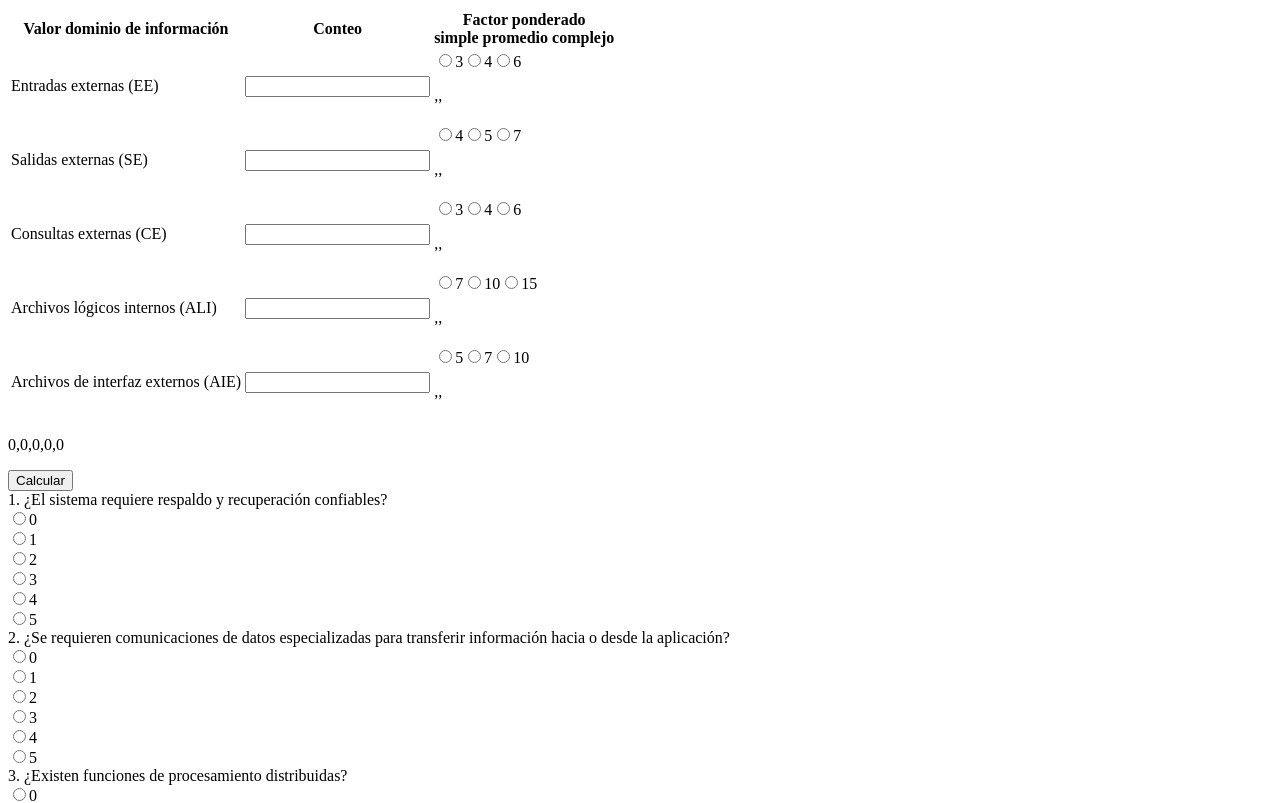
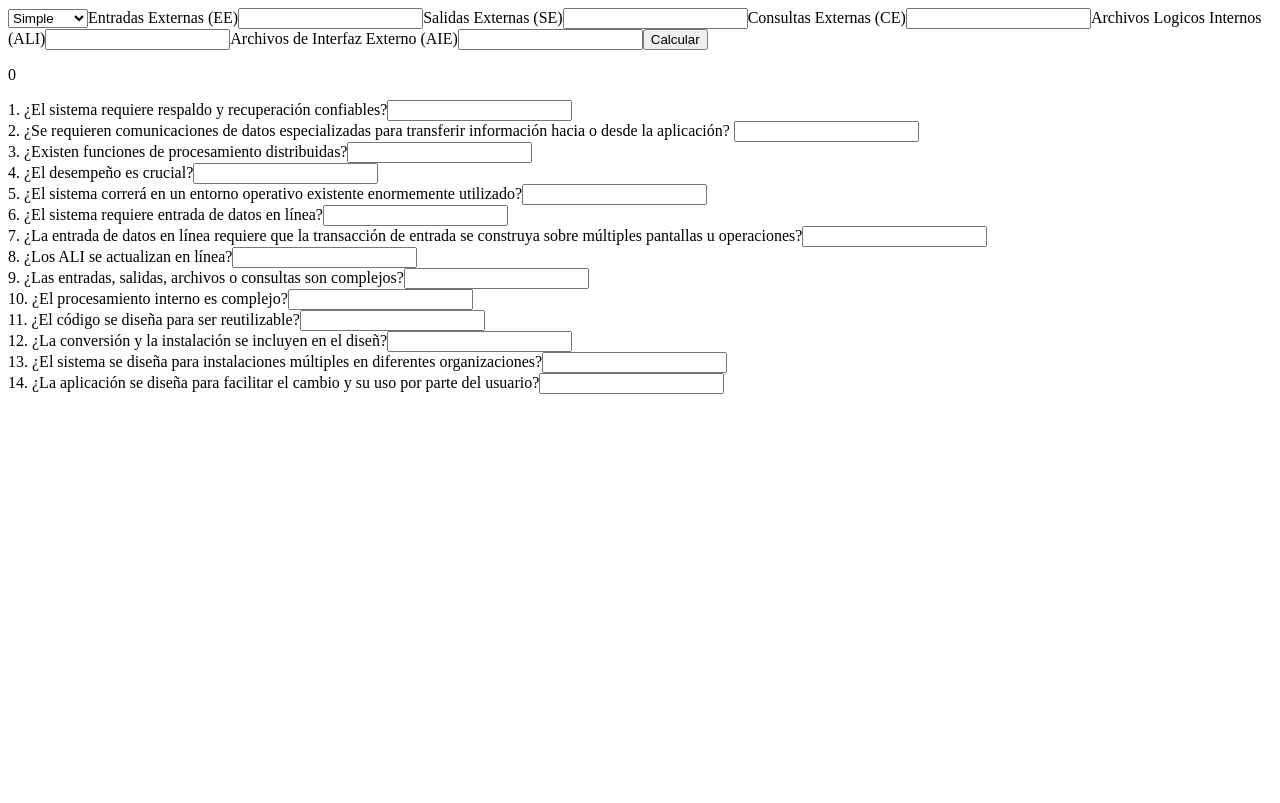
Before and after one commit to HarryHndz/ProyectoPuntos, a React (Vite) app: page / in a window 1280 px wide. Shown: the top 803 px of the page. Built offline with nearby package versions, Linux system fonts and the light colour scheme.

Commit message:
conteo Arreglado

```diff
--- a/src/App.jsx
+++ b/src/App.jsx
@@ -1,12 +1,12 @@
+import { Formulario } from './components/AjusteValor.jsx'
 import { CuadroConteo } from './components/ConteoTotal.jsx'
-import { Formulario } from './components/AjusteValor.jsx'
 
 function App() {
 
   return (
     <>
-    <CuadroConteo />
-    <Formulario />
+      <CuadroConteo />
+      <Formulario />
     </>
   )
 }
--- a/src/components/AjusteValor.jsx
+++ b/src/components/AjusteValor.jsx
@@ -1,56 +1,55 @@
-import { OpcionNum } from "./InputBtn.jsx"
 
 export const Formulario = () => {
     return (
         <form>
             <label>1. ¿El sistema requiere respaldo y recuperación confiables?</label>
-            <OpcionNum />
-
+            <input type="number" name="p1" />
+            <br />
             <label>2. ¿Se requieren comunicaciones de datos especializadas para
             transferir información hacia o desde la aplicación? </label>
-            <OpcionNum />
-
+            <input type="number" name="p2" />
+            <br />
             <label>3. ¿Existen funciones de procesamiento distribuidas?</label>
-            <OpcionNum />
-
+            <input type="number" name="p3" />
+            <br />
             <label>4. ¿El desempeño es crucial?</label>
-            <OpcionNum />
-
+            <input type="number" name="p4" />
+            <br />
             <label>5. ¿El sistema correrá en un entorno operativo existente enormemente utilizado?</label>
-            <OpcionNum />
-
+            <input type="number" name="p5" />
+            <br />
             <label>6. ¿El sistema requiere entrada de datos en línea?</label>
-            <OpcionNum />
-
+            <input type="number" name="p6" />
+            <br />
             <label>7. ¿La entrada de datos en línea requiere que la
             transacción de entrada se construya sobre múltiples
             pantallas u operaciones?</label>
-            <OpcionNum />
-
+            <input type="number" name="p7" />
+            <br />
             <label>8. ¿Los ALI se actualizan en línea?</label>
-            <OpcionNum />
-
+            <input type="number" name="p8" />
+            <br />
             <label>9. ¿Las entradas, salidas, archivos o consultas son
             complejos?</label>
-            <OpcionNum />
-
+            <input type="number" name="p9" />
+            <br />
             <label>10. ¿El procesamiento interno es complejo?</label>
-            <OpcionNum />
-
+            <input type="number" name="p10" />
+            <br />
             <label>11. ¿El código se diseña para ser reutilizable?</label>
-            <OpcionNum />
-
+            <input type="number" name="p11" />
+            <br />
             <label>12. ¿La conversión y la instalación se incluyen en el
             diseñ?</label>
-            <OpcionNum />
-
+            <input type="number" name="p12" />
+            <br />
             <label>13. ¿El sistema se diseña para instalaciones múltiples en
             diferentes organizaciones?</label>
-            <OpcionNum />
-
+            <input type="number" name="p13" />
+            <br />
             <label>14. ¿La aplicación se diseña para facilitar el cambio y su
             uso por parte del usuario?</label>
-            <OpcionNum />
+            <input type="number" name="p14" />
 
         </form>
     )
--- a/src/components/Boton.jsx
+++ /dev/null
@@ -1,5 +0,0 @@
-export const BotonCalcular = ()=>{
-    return(
-        <button type="submit">Calcular</button>
-    )
-}
--- a/src/components/ConteoTotal.jsx
+++ b/src/components/ConteoTotal.jsx
@@ -1,75 +1,66 @@
-import { RadioBotones } from "./InputBtn.jsx"
 import { useState } from "react"
 
 
 export const CuadroConteo = ()=>{
-    const [ee,setEe] = useState(0)
-    const [se,setSe] = useState(0)
-    const [ce,setCe] = useState(0)
-    const [ali,setAli] = useState(0)
-    const [aie,setAie] = useState(0)
+    const [total, setTotal] = useState(0)
 
+    const calcularConteo = (ponderado,ee,se,ce,ali,aie)=>{
+        const sumaConteo = ee+se+ce+ali+aie
+        let ResultadoFinal
+        if(ponderado ==='simple'){
+             ResultadoFinal = sumaConteo * 3
 
-    const conteoEe = (event) => {
-        setEe(event.target.value)
+        }else if(ponderado ==='promedio'){
+             ResultadoFinal = sumaConteo * 6
+
+        }else if(ponderado ==='complejo'){
+             ResultadoFinal = sumaConteo *9
+
+        }
+        setTotal(ResultadoFinal)
+        return ResultadoFinal
+
     }
-    const conteoSe = (event) => {
-        setSe(event.target.value)
-    }
-    const conteoCe = (event) => {
-        setCe(event.target.value)
-    }
-    const conteoAli = (event) => {
-        setAli(event.target.value)
-    }
-    const conteoAie = (event) => {
-        setAie(event.target.value)
-    }
+    return(
+        <>
+        <form onSubmit={ev =>{
+            ev.preventDefault();
+            const FactorPond = ev.target.factor_ponderado.value
+            const EntradaEx = Number(ev.target.conteo_ee.value)
+            const salidaEx = Number(ev.target.conteo_se.value)
+            const ConsultaEx = Number(ev.target.conteo_ce.value)
+            const ArchLin = Number(ev.target.conteo_ali.value)
+            const ArchLEX = Number(ev.target.conteo_aie.value)
+            calcularConteo(FactorPond,EntradaEx,salidaEx,ConsultaEx,ArchLin,ArchLEX)
 
-    return(
+        }}>
+            <select name="factor_ponderado">
+                <option value="simple">Simple</option>
+                <option value="promedio">Promedio</option>
+                <option value="complejo">Complejo</option>
+            </select>
 
-    <form action="">
-        <table className="">
-            <thead>
-                <tr>
-                    <th>Valor dominio de información</th>
-                    <th>Conteo</th>
-                    <th>Factor ponderado<br/>
-                    simple promedio complejo</th>
-                </tr>
-            </thead>
-            <tbody>
-                <tr>
-                    <td>Entradas externas (EE)</td>
-                    <td><input type="number" name="conteo_ee" onChange={conteoEe}  /></td>
-                    <td><RadioBotones valorSimple={3} valorPromedio={4} valorComplejo={6} /></td>
-                </tr>
-                <tr>
-                    <td>Salidas externas (SE)</td>
-                    <td><input type="number" name="conteo_se" onChange={conteoSe} /></td>
-                    <td><RadioBotones valorSimple={4} valorPromedio={5} valorComplejo={7} /></td>
-                </tr>
-                <tr>
-                    <td>Consultas externas (CE)</td>
-                    <td><input type="number" name="conteo_ce" onChange={conteoCe} /></td>
-                    <td><RadioBotones valorSimple={3} valorPromedio={4} valorComplejo={6} /></td>
-                </tr>
-                <tr>
-                    <td>Archivos lógicos internos (ALI)</td>
-                    <td><input type="number" name="conteo_ali" onChange={conteoAli}  /></td>
-                    <td><RadioBotones valorSimple={7} valorPromedio={10} valorComplejo={15} /></td>
-                </tr>
-                <tr>
-                    <td>Archivos de interfaz externos (AIE)</td>
-                    <td><input type="number" name="conteo_aie" onChange={conteoAie}  /></td>
-                    <td><RadioBotones valorSimple={5} valorPromedio={7} valorComplejo={10} /></td>
-                </tr>
-            </tbody>
-        </table>
-        <p>{ee},{se},{ce},{ali},{aie}</p>
-        <button type="submit">Calcular</button>
-    </form>
+            <label htmlFor="">Entradas Externas (EE)</label>
+            <input type="number" name="conteo_ee"/>
 
+            <label htmlFor="">Salidas Externas (SE)</label>
+            <input type="number" name="conteo_se"/>
 
+            <label htmlFor="">Consultas Externas (CE)</label>
+            <input type="number" name="conteo_ce"/>
+
+            <label htmlFor="">Archivos Logicos Internos (ALI)</label>
+            <input type="number" name="conteo_ali"/>
+
+            <label htmlFor="">Archivos de Interfaz Externo (AIE)</label>
+            <input type="number" name="conteo_aie"/>
+
+            <button type="submit">Calcular</button>
+
+        </form>
+        <p>{total}</p>
+
+        </>
     )
+
 }
--- a/src/components/InputBtn.jsx
+++ /dev/null
@@ -1,55 +0,0 @@
-import { useState } from "react";
-
-export const RadioBotones = ({valorSimple,valorPromedio,valorComplejo})=>{
-
-    const [simple,setSimple] = useState()
-    const [promedio,setPromedio] = useState()
-    const [complejo,setComplejo] = useState()
-
-    const radioSimple = (event)=>{
-        setSimple(event.target.value)
-    }
-    const radioPromedio = (event)=>{
-        setPromedio(event.target.value)
-    }
-    const radioComplejo = (event)=>{
-        setComplejo(event.target.value)
-    }
-
-    return(
-        <>
-        <form>
-            <input type="radio" name="factor_ponderado_ee" onChange={radioSimple} />
-            <label htmlFor={valorSimple}>{valorSimple}</label>
-
-            <input type="radio" name="factor_ponderado_ee" onChange={radioPromedio} />
-            <label htmlFor={valorPromedio}>{valorPromedio}</label>
-
-            <input type="radio" name="factor_ponderado_ee" onChange={radioComplejo} />
-            <label htmlFor={valorComplejo}>{valorComplejo}</label>
-        </form>
-        <p>{simple},{promedio},{complejo}</p>
-        </>
-
-    )
-}
-
-
-export const OpcionNum = () => {
-    let elementos = [];
-
-    for (var i = 0; i < 6; i++){
-        elementos.push(
-            <div>
-                <input type="radio" name="valor" value={i} />
-                <label htmlFor={i}>{i}</label>
-            </div>
-        );
-    }
-
-    return(
-        <form>
-            {elementos}
-        </form>
-    )
-}
```
